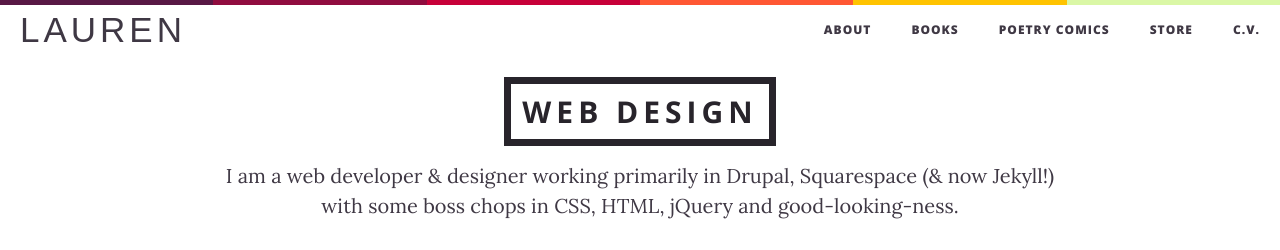
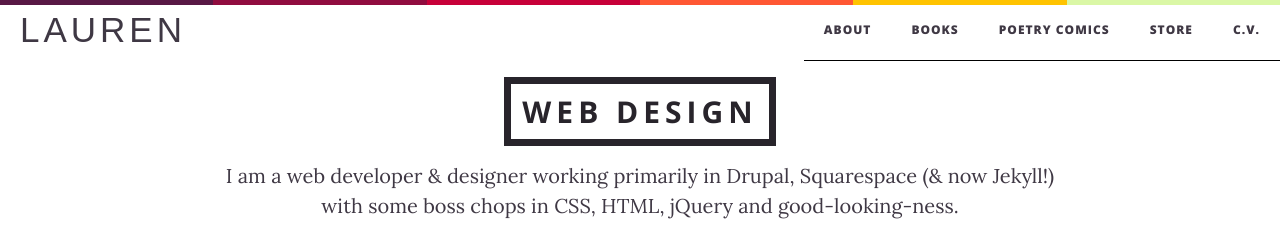
Before and after one commit to laurenhaldeman/laurenhaldeman.github.io, a Jekyll site: the page built from web-design.html, in a window 1280 px wide. Shown: the top 250 px of the page. Built offline with Jekyll 4.4.1, drawn with Linux system fonts in a browser that asks for light colours; nearby versions of some CDN libraries; some web fonts are replaced; comment, search, counter and statistics services are not loaded.

Commit message:
Update creative.css

```diff
--- a/css/creative.css
+++ b/css/creative.css
@@ -9,6 +9,10 @@ p {
   margin: 30px 0;
 }
 p a {
+   border-bottom: 1px black solid !important;
+}
+
+ul li a, ul a, li a {
    border-bottom: 1px black solid !important;
 }
 
```
